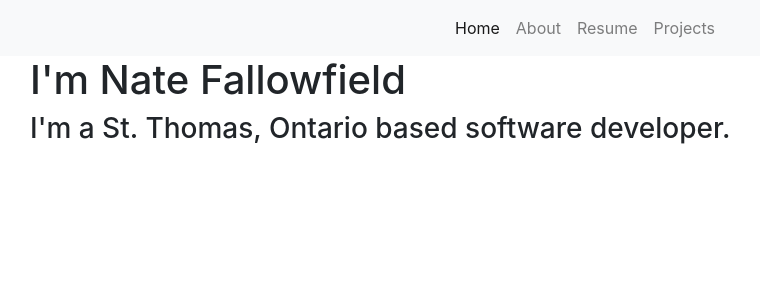
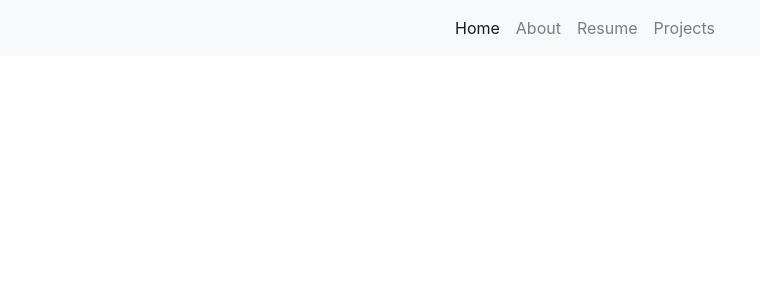
Before and after one commit to nfallowf/AWSDemo, a React (Create React App) app: page / in a window 1280 px wide. Shown: the top 300 px of the page, without its empty margins (55-815 px from the left). Built offline with nearby package versions, Linux system fonts and the light colour scheme; a small style sheet from the web is missing; what aws-amplify would draw is missing.

Commit message:
removed info

```diff
--- a/src/Home.js
+++ b/src/Home.js
@@ -3,8 +3,8 @@ import React from 'react'
 function Home() {
     return(
         <>
-            <h1>I'm Nate Fallowfield</h1>
-            <h3>I'm a St. Thomas, Ontario based software developer.</h3>
+            <h1>{/*}I'm Nate Fallowfield{*/}</h1>
+            <h3>{/*}I'm a St. Thomas, Ontario based software developer.{*/}</h3>
         </>
     )
 }
--- a/src/Navbar.css
+++ b/src/Navbar.css
@@ -15,7 +15,7 @@
 .page-enter-active {
     opacity: 1;
 
-    transition: opacity 300ms;
+    transition: opacity 1000ms;
 }
 
 .page-exit {
@@ -24,5 +24,5 @@
 
 .page-exit-active {
     opacity: 0;
-    transition: opacity 300ms;
+    transition: opacity 1000ms;
 }
```
